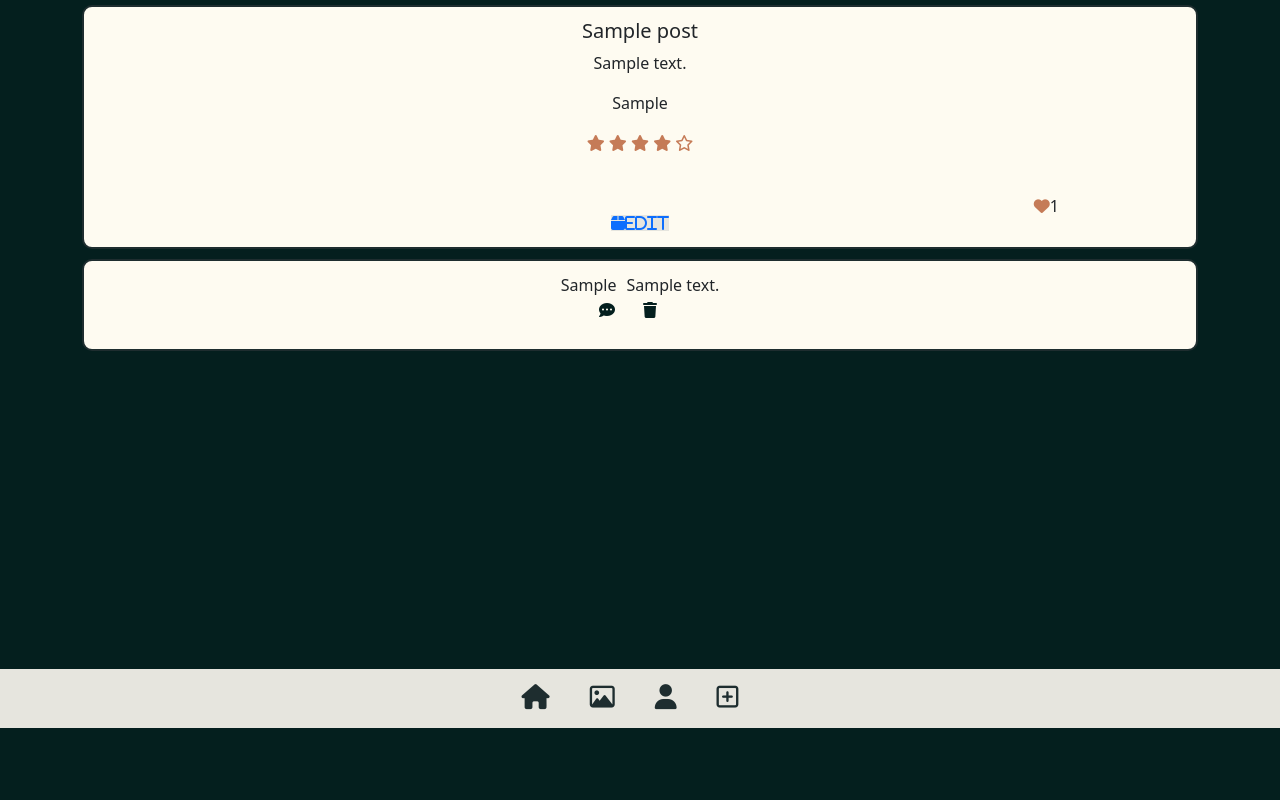
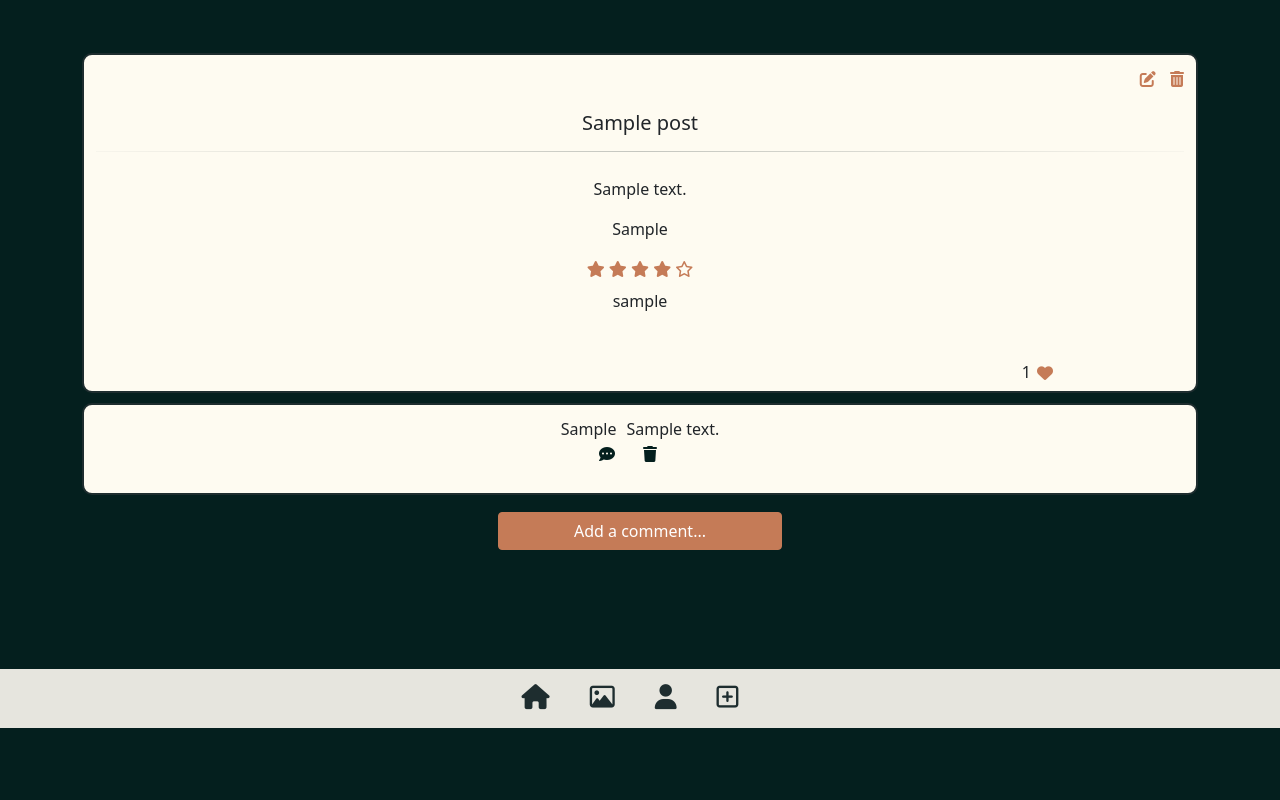
Before and after one commit to AshFitz/we-went, a Django app: page /post/1/ in a window 1280 px wide. Shown: the part 72-872 px from the top of the page. Run offline with Django 3.2, Linux system fonts and the light colour scheme; a user stored in the database is signed in; tables that the repository leaves empty hold one stand-in row (values such as "Sample post"); some libraries are stand-ins or nearby versions.

Commit message:
build post_detail template

```diff
--- a/templates/post_detail.html
+++ b/templates/post_detail.html
@@ -3,14 +3,36 @@
 
 
 {% block content %}
-<div class="container-fluid post-detail-container">
+<div class="container-fluid post-detail-container pt-5">
     <div class="container">
         <div class="row">
             <div class="col">
             <div class="col-12" id="post-panel-detail">
+                <div class="col-12 post-container-buttons">
+                    {% if request.user == post.author %}
+                    <a href="{% url 'edit_post' post.id %}"><i class="fas fa-edit"></i></a>
+                    <a type="button" data-bs-toggle="modal" data-bs-target="#deleteModal" aria-label="delete button" id="delete-button" ><i class="fas fa-trash-alt delete-post-btn"></i></a>
+                    {% endif%}
+                    <div class="modal fade" id="deleteModal" tabindex="-1" aria-labelledby="exampleModalLabel" aria-hidden="true">
+                        <div class="modal-dialog">
+                          <div class="modal-content">
+                            <div class="modal-header">
+                              <h5 class="modal-title" id="exampleModalLabel">Are you sure you want to delete this post?</h5>
+                              <button type="button" class="btn-close" data-bs-dismiss="modal" aria-label="Close"></button>
+                            </div>
+                            <div class="modal-footer">
+                              <button type="button" class="btn btn-secondary" data-bs-dismiss="modal">Close</button>
+                              <a type="button" class="btn btn-danger" aria-label="delete button" id="delete-button" href="{% url 'delete_post' post.id %}">Delete</a>
+                            </div>
+                          </div>
+                        </div>
+                      </div>
+                </div>
+
                 <div class="col-12">
                     <h2>{{ post.title }}</h2>
                 </div>
+                <hr class="about-line"></hr>
                 <div class="col-12">
                     <p class="post-description">{{ post.description | safe }}</p>
                 </div>
@@ -55,22 +77,20 @@
                     {%endif%}
                     </div>
                 </div>
+                <div class="col-12 mb-3">{{ post.user_profile}}</div>
                 <div class="col-12">
                     <img class="post-detail-image-container" src="{{ post.featured_image.url}}">
                 </div>
                 <div class="col-12 post-detail-like">
-                    <span>{{ post.like_count }}</span>
-                    <i class="fas fa-heart detail-like"></i>
+                    <button type="submit" name="post_id" value="{{post.id}}" class="like-button" data-url={% url 'like' %}><i class="fas fa-heart home-like">
+                    </i></button>
+                    <span id="{{post.id}}_like_count">{{ post.like_count }}</span>
                 </div>
-                {% if request.user == post.author %}
-                <a href="{% url 'edit_post' post.id %}"><i class="fas fa-box">Edit</i></a>
-                {% endif%}
             </div>
             </div>
         </div>
         {%if comments %}
         <div class="container comment-main-container">
-
             {% for comment in comments %}
             <div class="col-12 comment-container">
                 <div class="row">
@@ -80,17 +100,52 @@
                     {% if comment.user == request.user %}
                     <div class="row d-inline button-grouper">
                         <div class="col d-inline"><a class="post-detail-buttons d-inline" href="{% url 'edit_comment' comment.id %}" aria-label="edit button"><i class="fas fa-comment-dots"></i></a></div>
-                        <div class="col d-inline"><a class="post-detail-buttons d-inline" href="{% url 'delete_comment' post.id %}"><i class="fas fa-trash"></i></a></div>
+                        <div class="col d-inline"><a class="post-detail-buttons d-inline" href="{% url 'delete_comment' comment.id %}"><i class="fas fa-trash"></i></a></div>
                     </div>
                     {% endif %}
                 </div>
             </div>
             {% endfor%}
-            {% else %}
-
+        </div>
+        {% endif%}
+            {% if user.is_authenticated %}
+            <div class="container comment-main-container-button">
+                <div class="col-12 comment-container">
+                    <div class="row">
+                        <div class="col">
+                            <a class="btn btn-comment" href="{% url 'comment' post.id %}">
+                                Add a comment...
+                            </a>
+                        </div>
+                    </div>
+                </div>
+            </div>
             {% endif%}
-        </div>
     </div>
 </div>
 
+<script>
+
+$(document).on('click', '.like-button', function (e) {
+    let btn = e.currentTarget.value
+    e.preventDefault();
+    let like_url = $('.like-button').attr("data-url")
+    $.ajax({
+        type: 'POST',
+        url: like_url,
+        data: {
+            postid: btn,
+            csrfmiddlewaretoken: '{{ csrf_token }}',
+            action: 'post',
+        },
+        success: function (json) {
+            document.getElementById(`${btn}_like_count`).innerHTML = json['result']
+        },
+        error: function (xhr, errmsg, err) {
+        }
+    });
+    })
+</script>
+
+
 {% endblock  %}
```
